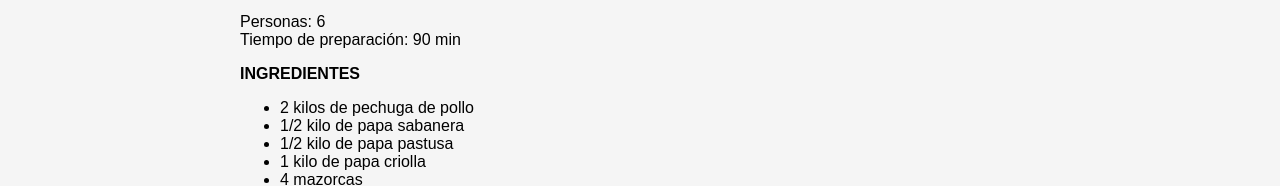
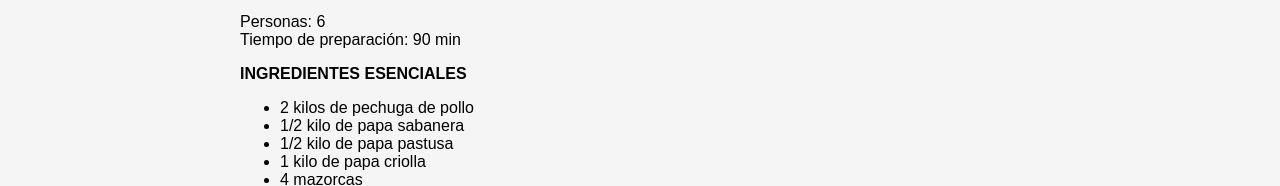
Before and after one commit to OrlandoValdes/recetascocinasonline, a plain HTML site: page recetas/Colombia/ajiaco.html in a window 1280 px wide. Shown: the part 462-648 px from the top of the page. Drawn offline with Linux system fonts and the light colour scheme.

Commit message:
Se Incluye Palabras al Titulo

```diff
--- a/recetas/Colombia/ajiaco.html
+++ b/recetas/Colombia/ajiaco.html
@@ -27,7 +27,7 @@
         Aunque existen muchas maneras de prepararlo te comparto una receta fácil para deleitar a tu familia en casa
         </p>
         <p>Personas: 6 <br>Tiempo de preparación: 90 min</p>
-        <b>INGREDIENTES</b>
+        <b>INGREDIENTES ESENCIALES</b>
         <ul>
             <li>2 kilos de pechuga de pollo</li>
             <li>1/2 kilo de papa sabanera</li>
```
